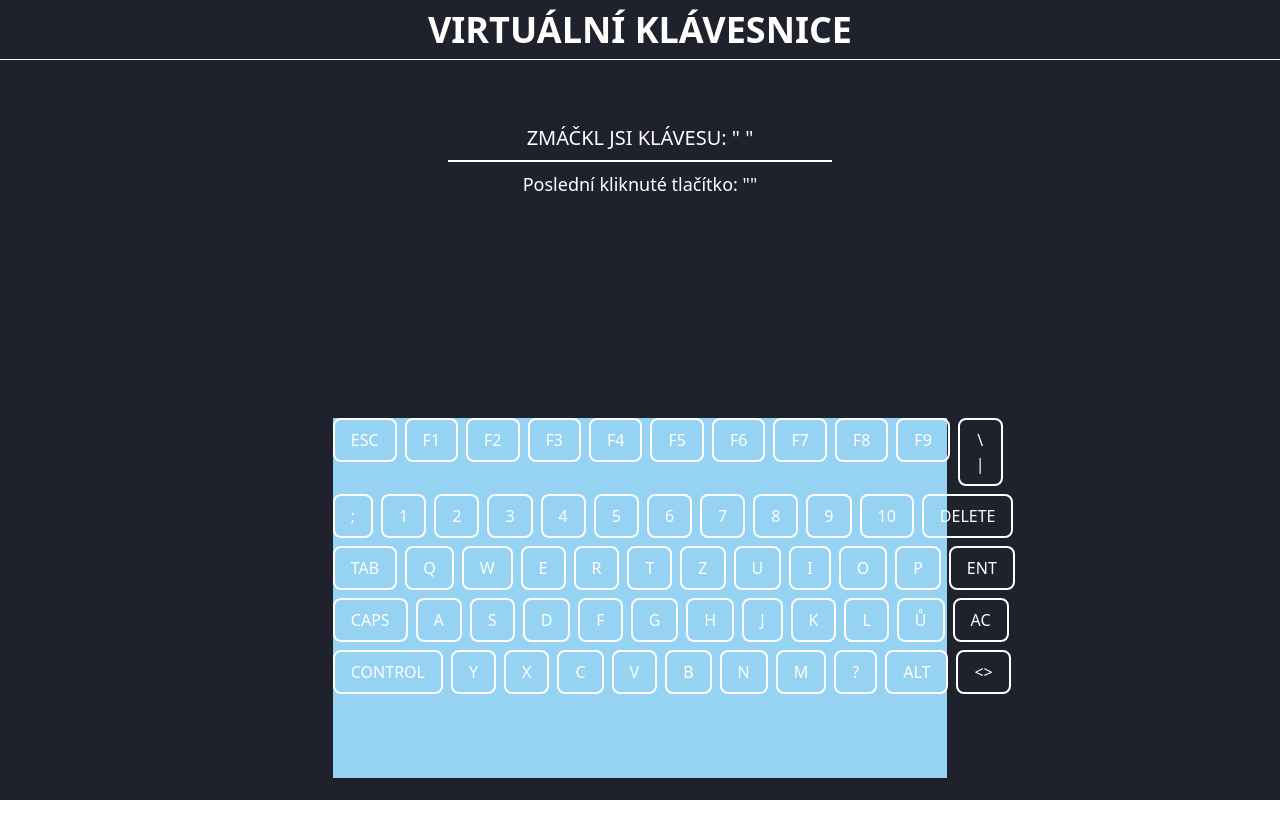
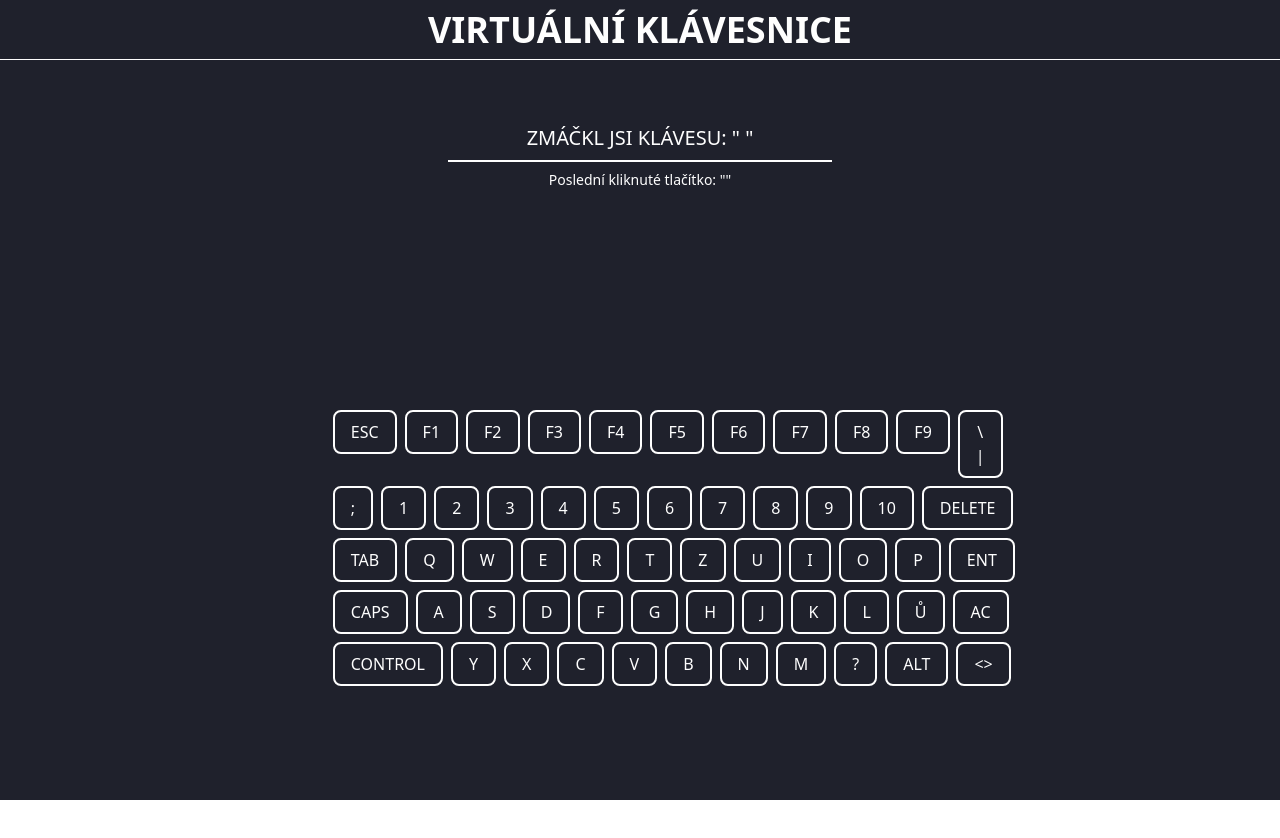
Before and after one commit to OndrejLosensky/virtual-keyboard, a React (Create React App) app: page / in a window 1280 px wide. Shown: the top 838 px of the page. Built offline with nearby package versions, Linux system fonts and the light colour scheme; the HTML template or start-up script is replaced by a standard one.

Commit message:
změna velikosti fontu

```diff
--- a/src/keyboard/Keyboard.js
+++ b/src/keyboard/Keyboard.js
@@ -56,12 +56,12 @@ const Keyboard = () => {
             <DisplayKey/> {/*Zobrazuje zmačknuté klávesy na fyzické klávesnice*/}
 
              {/*Zobrazuje sktisknuté tlačítka na té virtuální*/}
-            <h3 className="text-foreColorWhite flex justify-center items-center pt-2 text-lg"> Poslední kliknuté tlačítko: "{x}"  </h3>
+            <h3 className="text-foreColorWhite flex justify-center items-center pt-2 text-sm"> Poslední kliknuté tlačítko: "{x}"  </h3>
 
 
 
                 <div className="flex justify-center items-center h-screen">
-                    <div className=" h-[45%] w-[48%] flex flex-col gap-2 bg-foreColorBlue" >
+                    <div className=" h-[45%] w-[48%] flex flex-col gap-2" >
 
 
 
```
